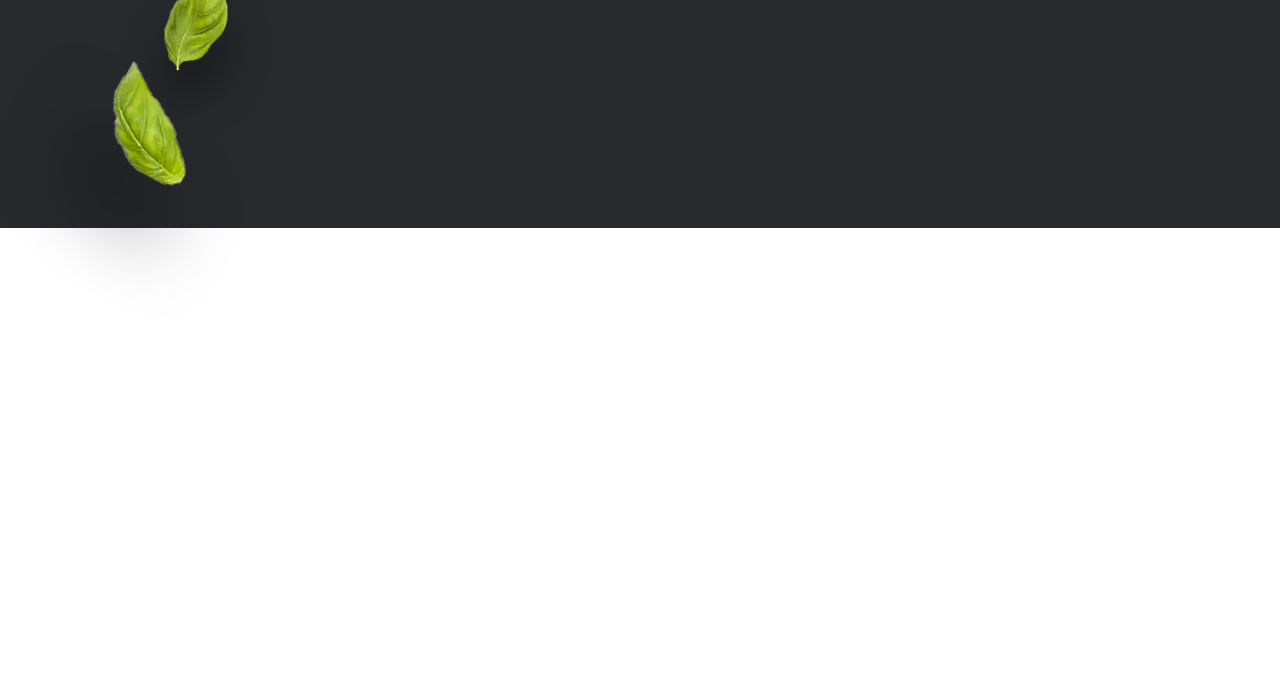
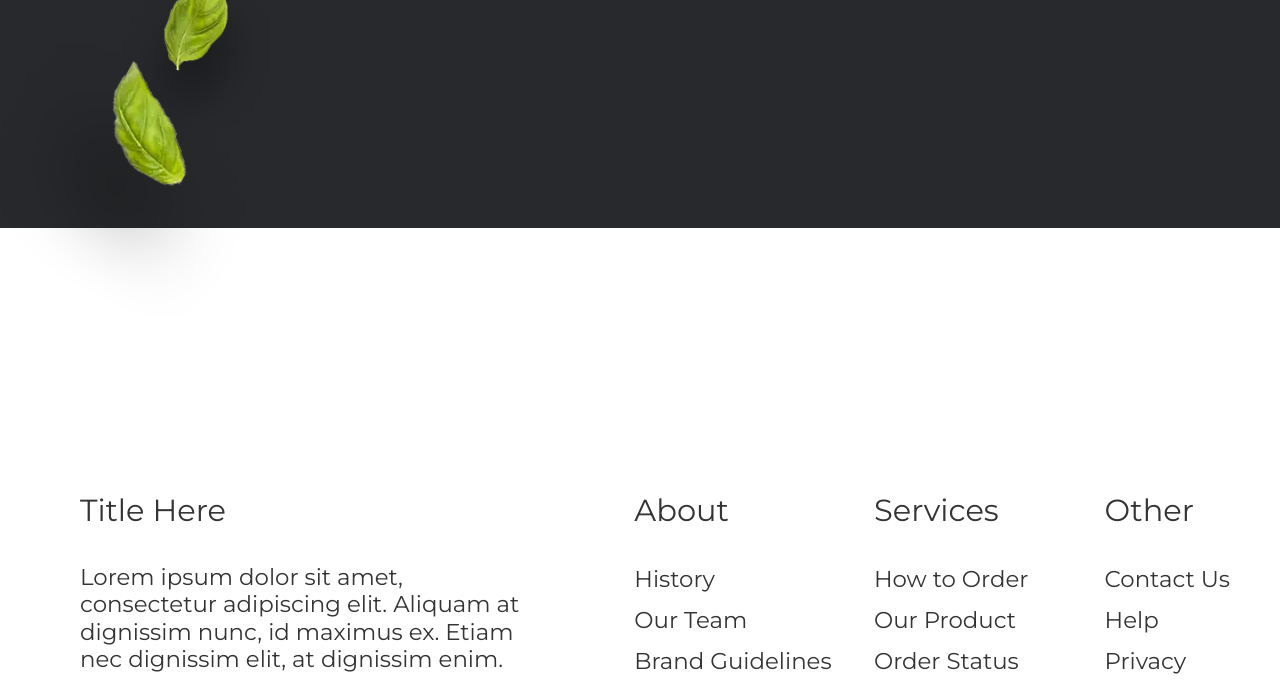
Before and after one commit to TrubitsynEgor/Italian-Food-training, a website: page Italian-food-training/index.html in a window 1280 px wide. Shown: the part 6724-7416 px from the top of the page. Before the commit the page ends 7043 px from the top, so only its background shows below. Drawn offline with nearby package versions, Linux system fonts and the light colour scheme; files whose address does not match are found by name.

Commit message:
italian food rdy

```diff
--- a/#src/scss/style.scss
+++ b/#src/scss/style.scss
@@ -649,3 +649,87 @@ font-size: 26px;
 		.subscribe__img{top: 25%;}
 		.subscribe{height: 60vh;}
 	}
+
+	//*==============> footer:
+	.footer {
+		width: 100%;
+		height: 100%;
+	display: flex;
+
+
+
+
+	}
+	.footer__box {
+		display: flex;
+
+		align-self: center;
+		padding: 0 50px;
+
+	}
+	.footer__box-item_big{
+		flex: 1 0 40%;
+margin: 0px 50px 0px 0px;
+flex-direction: column;
+
+
+	}
+	.footer__box-item {
+		padding: 0px 0px 0px 30px;
+		display: flex;
+
+	}
+	.footer__title {
+		font-family: "Montserrat";
+		@include adaptiv-font(31.6 , 24);
+color: #343434;
+padding: 0px 0px 35px 0px;
+
+	}
+	.footer__text {
+		font-family: "Montserrat";
+		@include adaptiv-font(23.7 , 18);
+color: #343434;
+padding: 0px 0px 30px 0px;
+	}
+	.footer__social {
+	}
+	.footer__list {
+padding: 0px 0px 0px 30px;
+
+
+	}
+	.footer__link-title {
+		font-family: "Montserrat";
+		@include adaptiv-font(31.6 , 24);
+color: #343434;
+padding: 0px 0px 30px 0px;
+	}
+	.footer__link {
+		font-family: "Montserrat";
+		@include adaptiv-font(23.7 , 18);
+line-height: 41px;
+color: #343434;
+	}
+
+	@media (max-width: 1024px){
+		.footer__box-item{padding: 0px 0px 0px 15px;}
+		.footer__box{padding: 0 30px;}
+	}
+	@media (max-width: 768px){
+		.footer__box{flex-direction: column;}
+		.footer__box-item_big{padding: 0px 0px 30px 0px;}
+
+	}
+	@media (max-width: 640px){
+		.footer__box-item{flex-wrap: wrap;}
+		.footer__list{padding: 0px 20px 30px 0px;}
+		.footer__link-title{padding: 0px 0px 10px 0px;
+		}
+	}
+	@media (max-width: 460px){
+		.footer{height: 110vh;}
+	}
+	@media (max-width: 380px){
+		.footer{height: 140vh;}
+	}
--- a/Italian-food-training/index.html
+++ b/Italian-food-training/index.html
@@ -228,8 +228,46 @@
 
 
 
+	<footer class="footer">
+	<div class="footer__box">
+		<div class="footer__box-item footer__box-item_big">
+			<div class="footer__title">Title Here</div>
+			<div class="footer__text">Lorem ipsum dolor sit amet, consectetur adipiscing elit. Aliquam at dignissim nunc, id
+				maximus ex. Etiam nec dignissim elit, at dignissim enim.</div>
+			<a href=""> <picture><source srcset="img/instagram_logo.webp" type="image/webp"><img src="img/instagram_logo.png" alt="" class="footer__social"></picture></a>
+		</div>
+		<div class="footer__box-item footer__box-item_col">
+
+			<ul class="footer__list">
+				<li class="footer__link-title">About</li>
+				<li class="footer__link"><a href="#"></a>History</li>
+				<li class="footer__link"><a href="#"></a>Our Team</li>
+				<li class="footer__link"><a href="#"></a>Brand Guidelines</li>
+				<li class="footer__link"><a href="#"></a>Terms & Condition</li>
+				<li class="footer__link"><a href="#"></a> Privacy Policy</li>
+			</ul>
 
 
+
+			<ul class="footer__list">
+				<li class="footer__link-title">Services</li>
+				<li class="footer__link"><a href="#"></a> How to Order</li>
+				<li class="footer__link"><a href="#"></a>Our Product</li>
+				<li class="footer__link"><a href="#"></a>Order Status</li>
+				<li class="footer__link"><a href="#"></a>Promo</li>
+				<li class="footer__link"><a href="#"></a>Payment Method</li>
+			</ul>
+
+
+			<ul class="footer__list">
+				<li class="footer__link-title">Other</li>
+				<li class="footer__link"><a href="#"></a> Contact Us</li>
+				<li class="footer__link"><a href="#"></a>Help</li>
+				<li class="footer__link"><a href="#"></a>Privacy</li>
+			</ul>
+		</div>
+	</div>
+</footer>
 	<!-- Connection Swiper -->
 	<script src=" https://unpkg.com/swiper@8/swiper-bundle.min.js"></script>
 	<!-- Connection jQuery -->
```
Also changed, not shown: #src/_footer.html (+40 -0 lines), #src/index.html (+0 -1 lines), #src/img/instagram_logo.png (added), Italian-food-training/css/style.css, Italian-food-training/css/style.min.css, Italian-food-training/img/instagram_logo.png (added), Italian-food-training/img/instagram_logo.webp (added).
